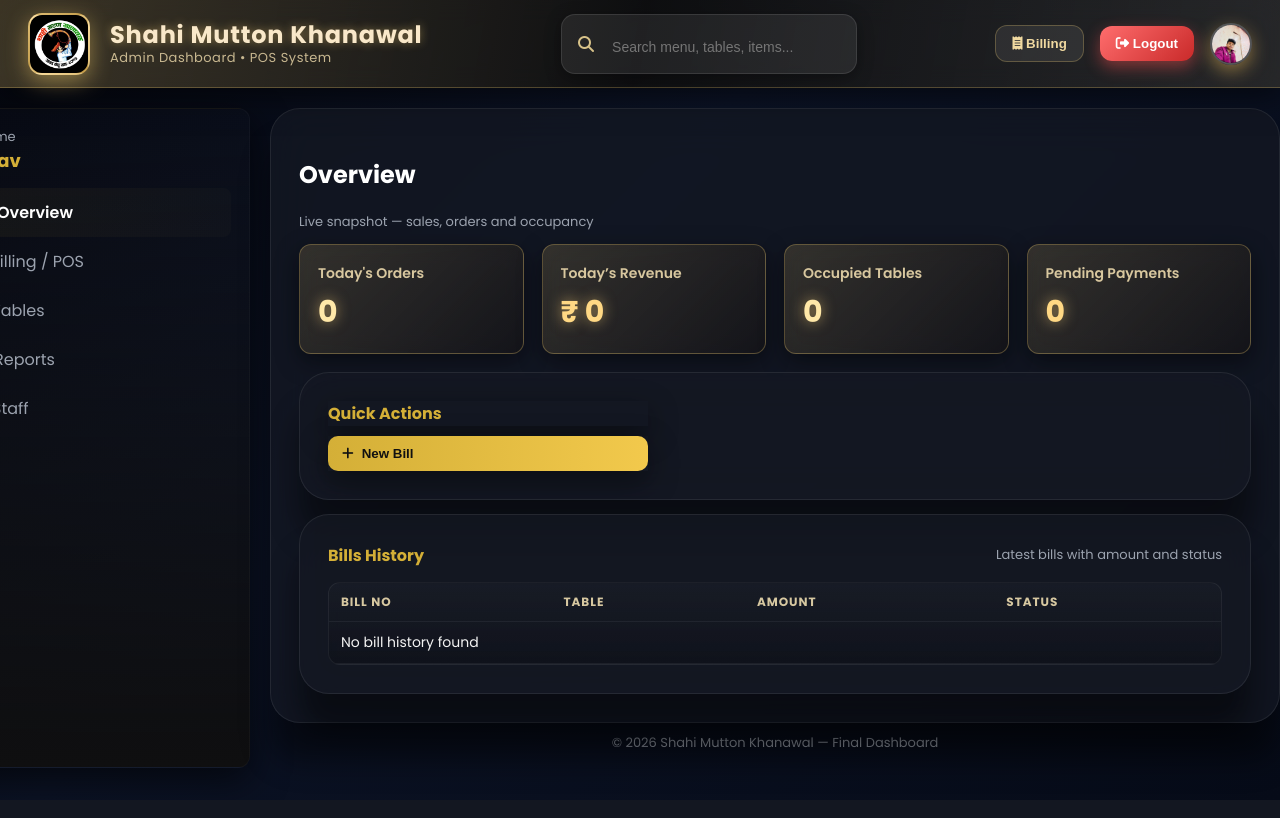
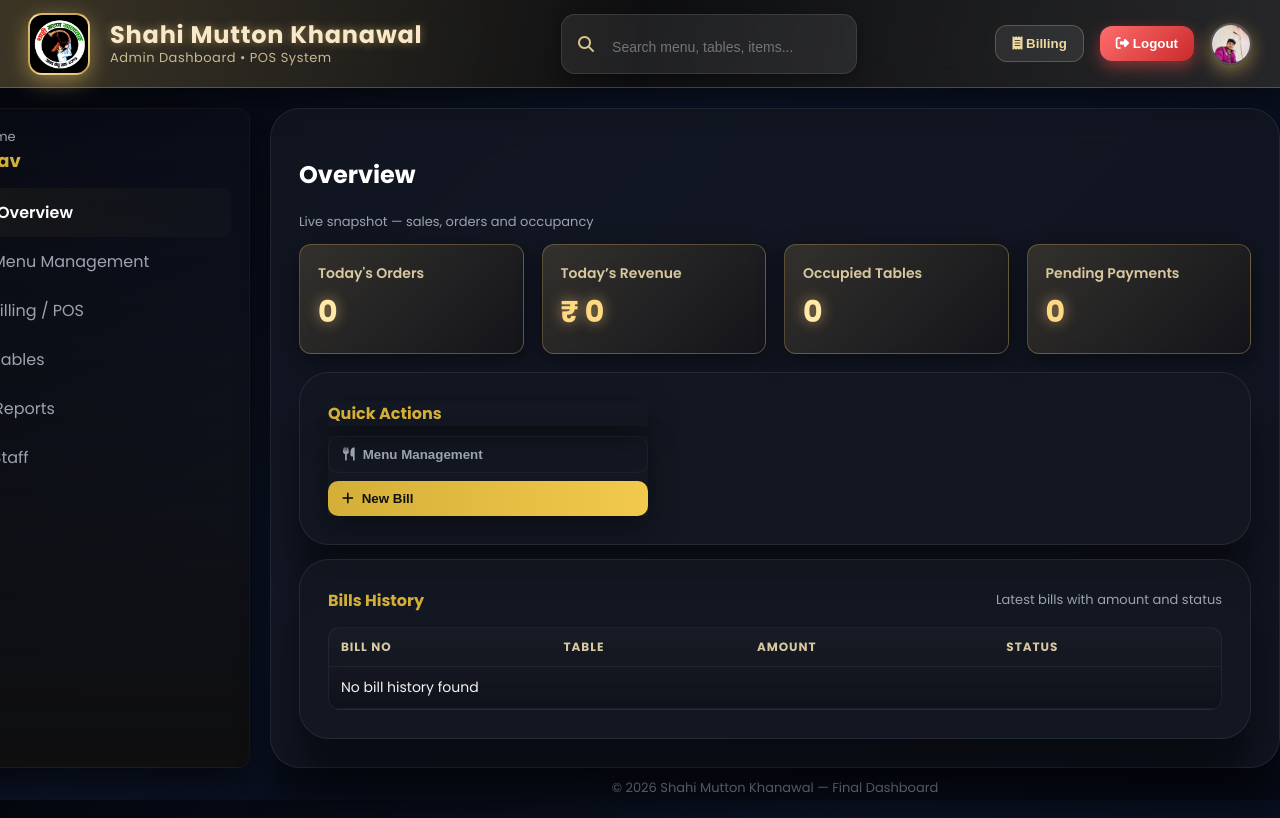
Before and after one commit to Pranu9997/SHAHI_GROUP, a Flask app: page /dashboard in a window 1280 px wide. Run offline with Flask 3, Linux system fonts and the light colour scheme; a user stored in the database is signed in; data that the repository does not hold is empty; some libraries are stand-ins or nearby versions.

Commit message:
Restore dashboard menu management shortcut

```diff
--- a/templates/dashboard.html
+++ b/templates/dashboard.html
@@ -712,8 +712,9 @@ main{
 
       <div>
         <div class="nav-item active" data-target="panelOverview"><i class="fa fa-tachometer-alt"></i> Overview</div>
-
-
+        <div class="nav-item" onclick="location.href='/billing'">
+    <i class="fa fa-utensils"></i> Menu Management
+</div>
 
         <div class="nav-item" onclick="location.href='/billing'">
     <i class="fa fa-receipt"></i> Billing / POS
@@ -807,6 +808,7 @@ main{
        <div class="summary-right" style="width:100%">
             <div style="font-weight:700;color:var(--gold)">Quick Actions</div>
             <div style="margin-top:10px;display:flex;flex-direction:column;gap:8px">
+              <button class="btn ghost" onclick="location.href='/billing'"><i class="fa fa-utensils"></i> Menu Management</button>
               <button class="btn" id="navCreateBill"><i class="fa fa-plus"></i> New Bill</button>
             </div>
           </div>
```
